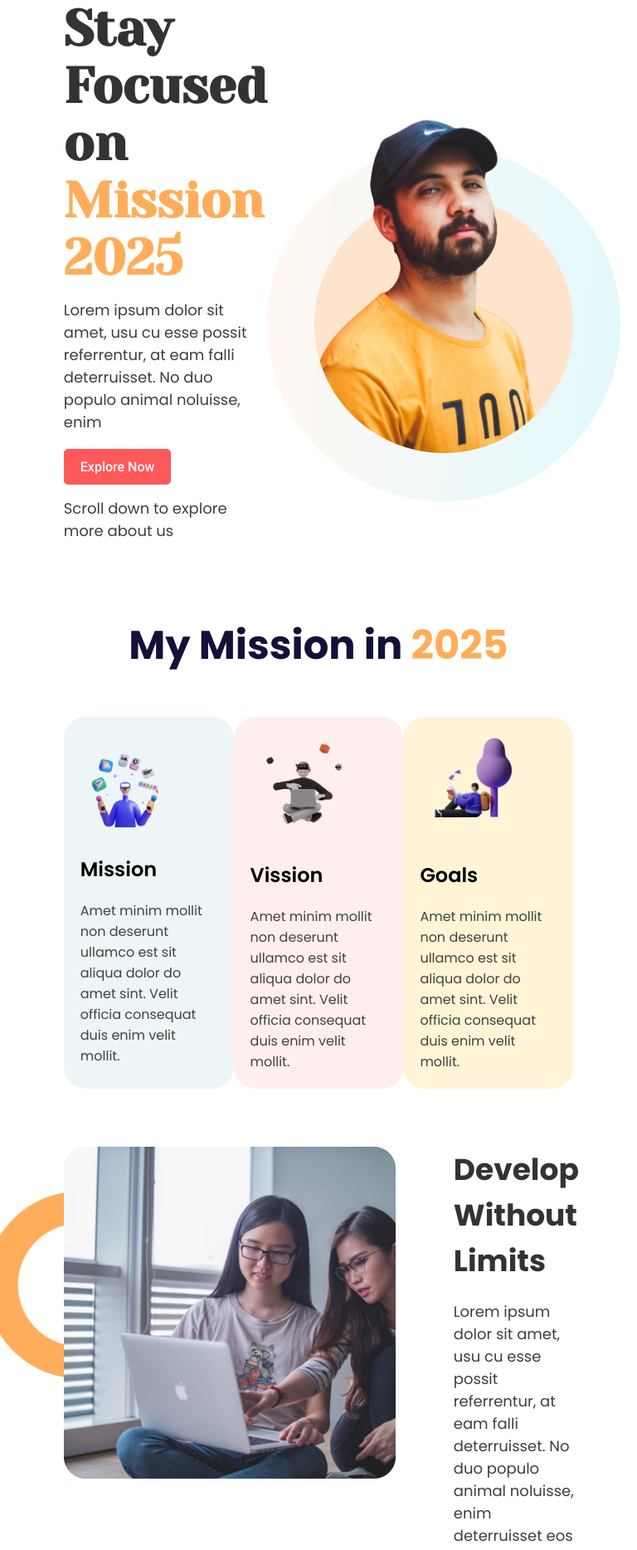
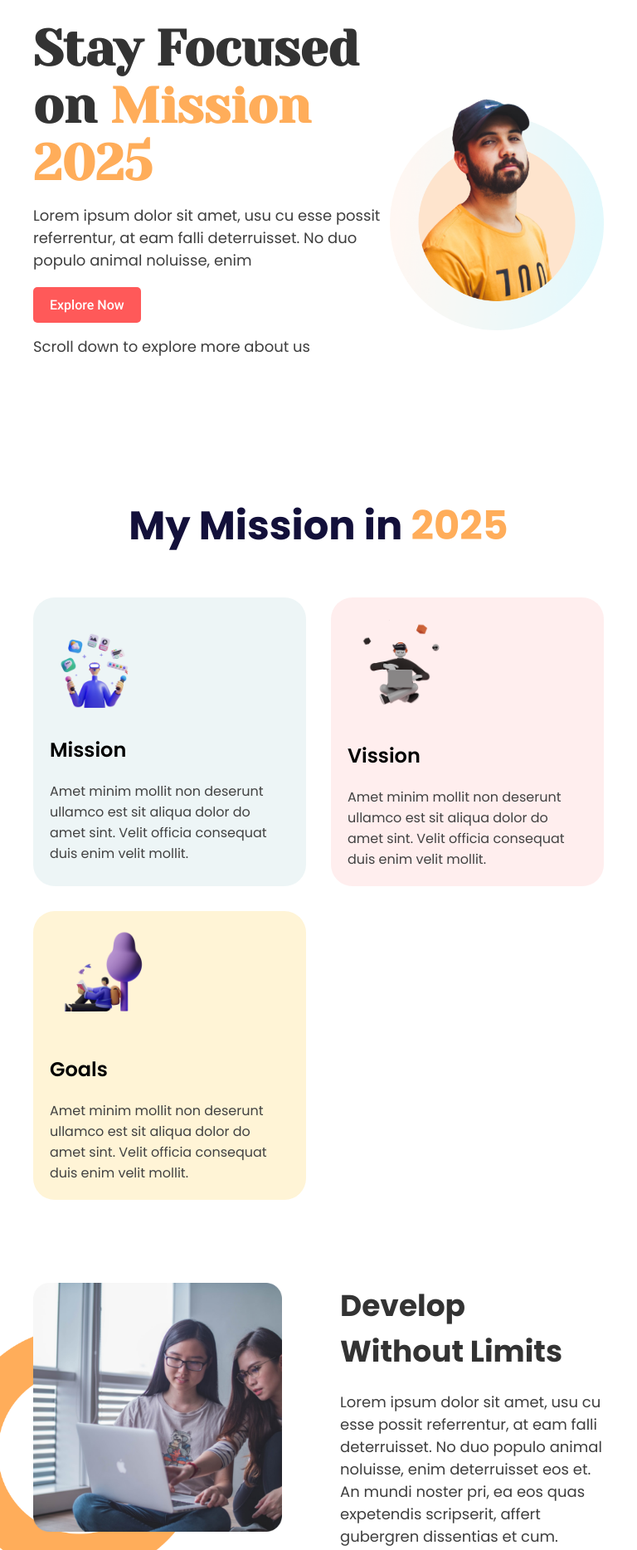
Before and after one commit to ArunRoy404/Mission-2025-Webpage-responsive, a plain HTML site: page index.html in a window 768 px wide. Shown: the top 1868 px of the page at 83% size. Drawn offline with Linux system fonts and the light colour scheme.

Commit message:
medium diveces responsive done

```diff
--- a/styles/style.css
+++ b/styles/style.css
@@ -126,6 +126,7 @@ main section{
 .mission-container{
     display: flex;
     justify-content: space-between;
+    gap: 30px;
     margin-top: 50px;
 }
 .mission-section{
@@ -271,6 +272,7 @@ footer section{
     gap: 25px;
 }
 
+/* small device  */
 @media screen and (max-width: 575px) {
     main section{
         margin-top: 100px;
@@ -330,3 +332,58 @@ footer section{
         align-items: center;
     }
 }
+
+/* medium device  */
+@media screen and (min-width: 576px) and (max-width: 1200px) {
+    main section{
+        margin-top: 100px;
+    }
+    header, main{
+        padding: 24px;
+        width: calc(100% - 80px);
+        margin: 0px auto;
+    }
+    .img-container{
+        width: 300px;
+    }
+    .banner img{
+        width: 100%
+    }
+
+    /* mission  */
+    .mission-container{
+        display: grid;
+        grid-template-columns: repeat(2,1fr);
+        gap: 30px;
+    }
+    .mission{
+        width: auto;
+    }
+
+    /* about  */
+    .about img{
+        width: 300px;
+    }
+    .about-container{
+        gap: 100px;
+    }
+    .about-shape2{
+        display: none;
+    }
+
+
+    /* app  */
+    .app-contant{
+        width: auto;
+    }
+    .app-img-container{
+        width: auto;
+    }
+
+    footer p{
+        width: 60%;
+    }
+    footer section{
+        align-items: center;
+    }
+}
```
